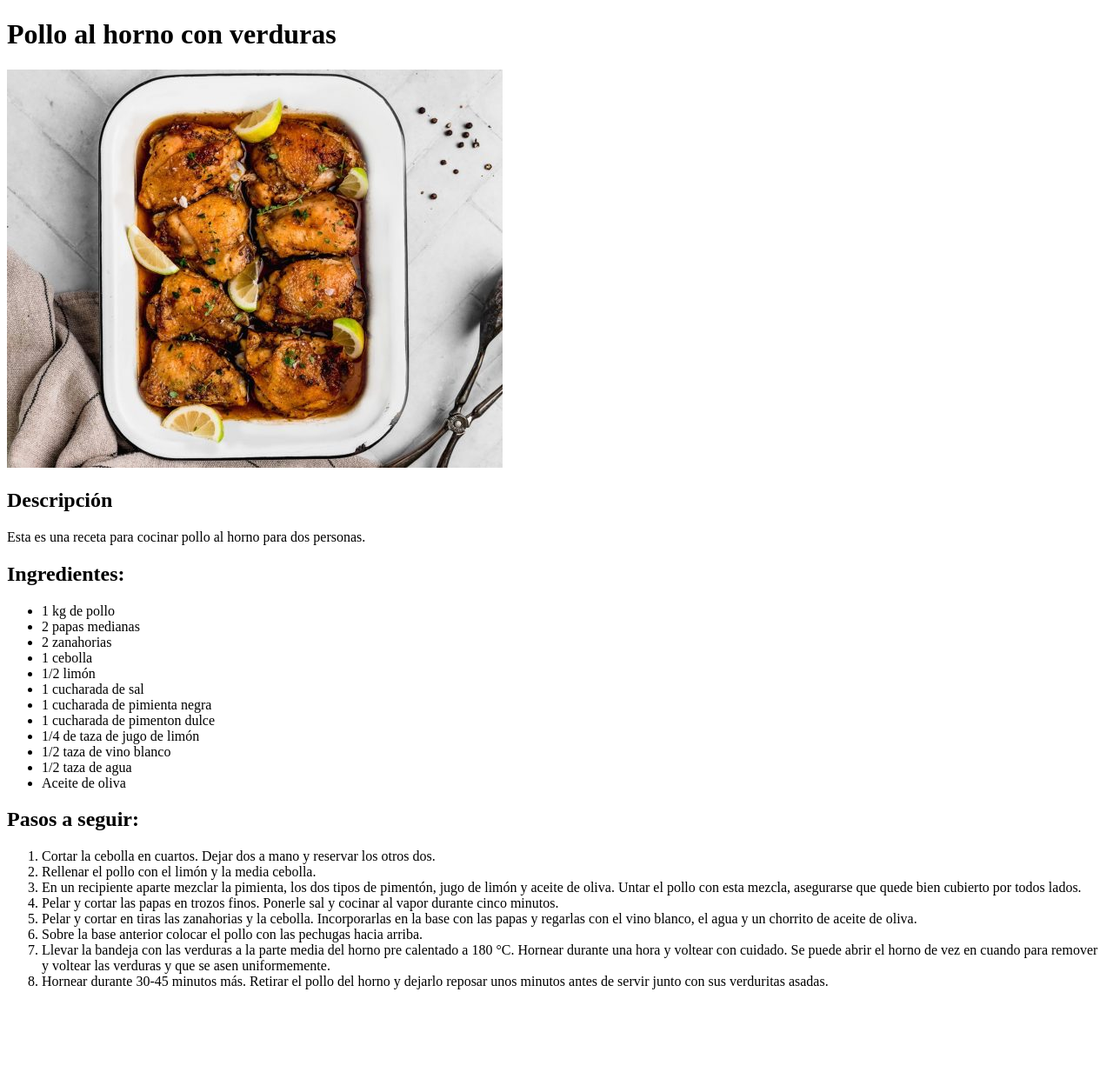
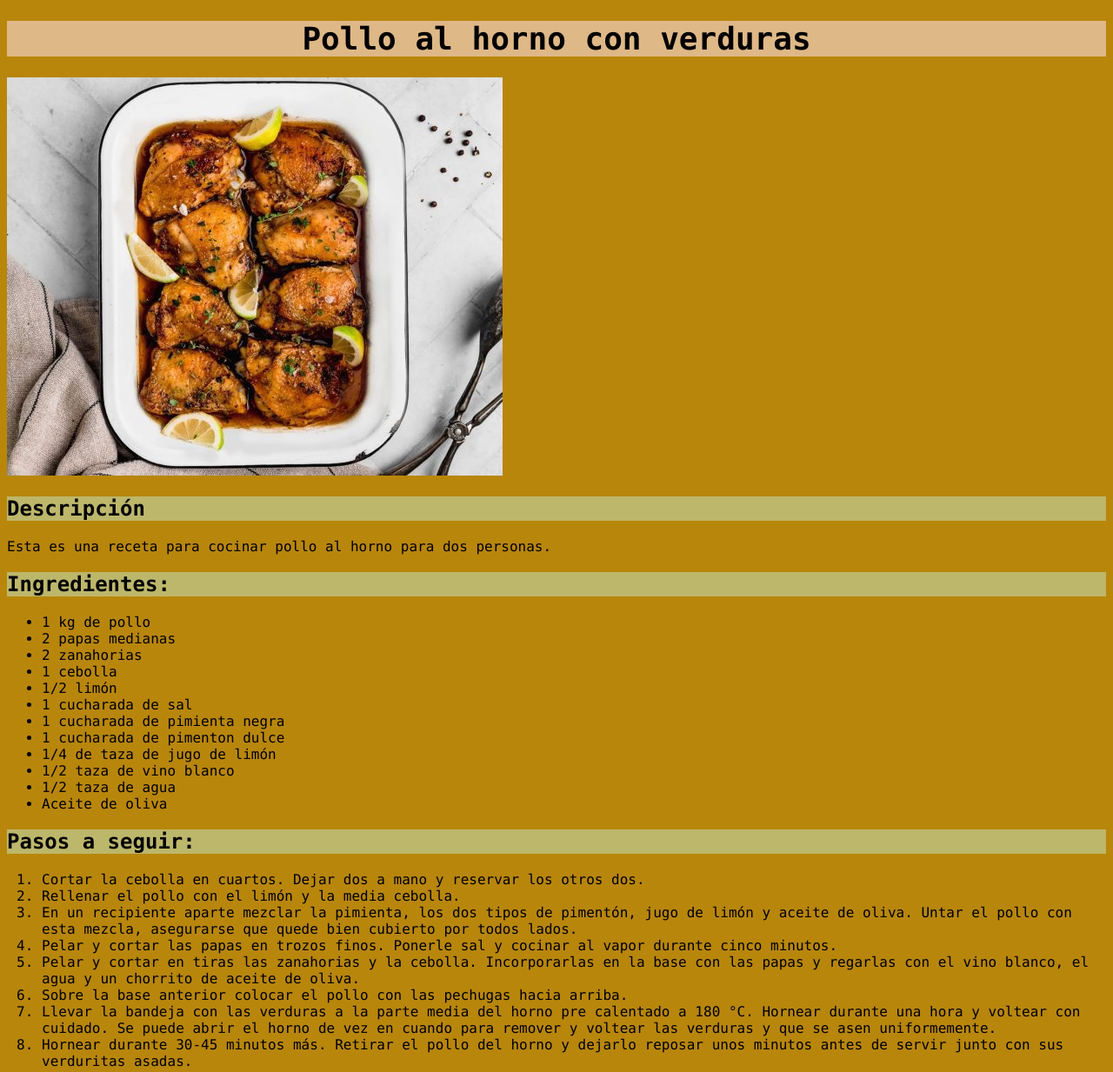
Before and after one commit to BautiL/odin-recipes, a plain HTML site: page recipes/pollo.html in a window 1280 px wide. Shown: the whole page at 87% size. Before the commit the page ends 1154 px from the top, so only its background shows below. Drawn offline with Linux system fonts and the light colour scheme.

Commit message:
Agregado diseño con CSS

```diff
--- a/recipes/pollo.html
+++ b/recipes/pollo.html
@@ -3,6 +3,7 @@
 <head>
     <meta charset="UTF-8">
     <meta name="viewport" content="width=device-width, initial-scale=1.0">
+    <link rel="stylesheet" href="style.css">
     <title>Document</title>
 </head>
 <body>
--- /dev/null
+++ b/recipes/style.css
@@ -0,0 +1,20 @@
+body{
+    background-color: darkgoldenrod;
+}
+
+h1{
+    text-align: center;
+    font-family: 'lucida console';
+    font-size: 36px;
+    background-color: burlywood;
+}
+
+h2{
+    font-family: 'lucida console';
+    background-color: darkkhaki;
+}
+
+ul, ol, p{
+    font-family: 'lucida console';
+    font-size: 16px;
+}
--- /dev/null
+++ b/style.css
@@ -0,0 +1,17 @@
+body{
+    background-color: darkgoldenrod;
+}
+
+h1{
+    text-align: center;
+    font-family: 'lucida console';
+    font-size: 36px;
+    background-color: burlywood;
+}
+
+ul{
+    font-family: 'lucida console';
+    font-size: 24px;
+    background-color: chocolate;
+    color: bisque;
+}
```
Also changed, not shown: index.html (+1 -0 lines), recipes/milanesas.html (+1 -0 lines), recipes/tarta.html (+1 -0 lines).
